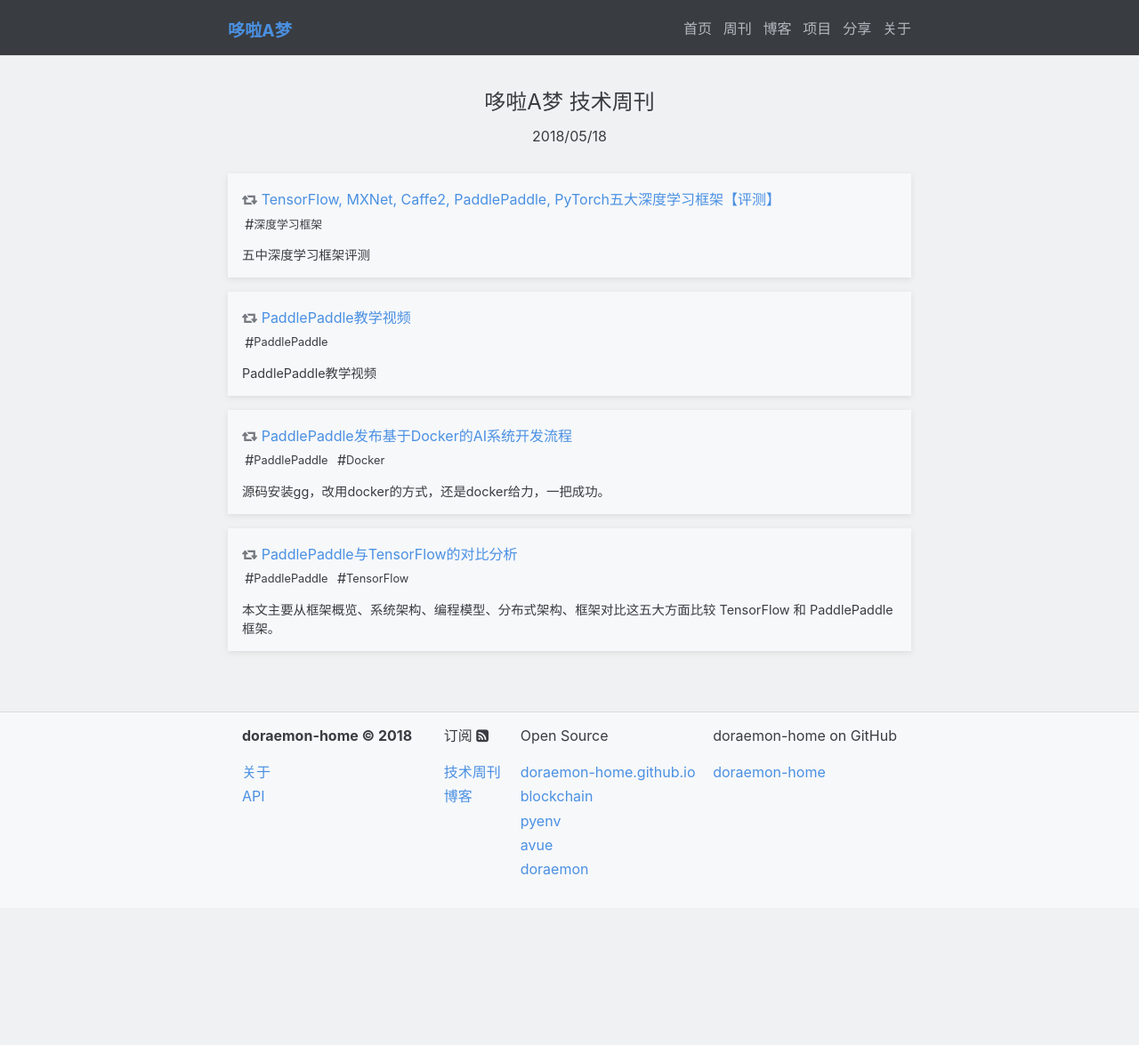
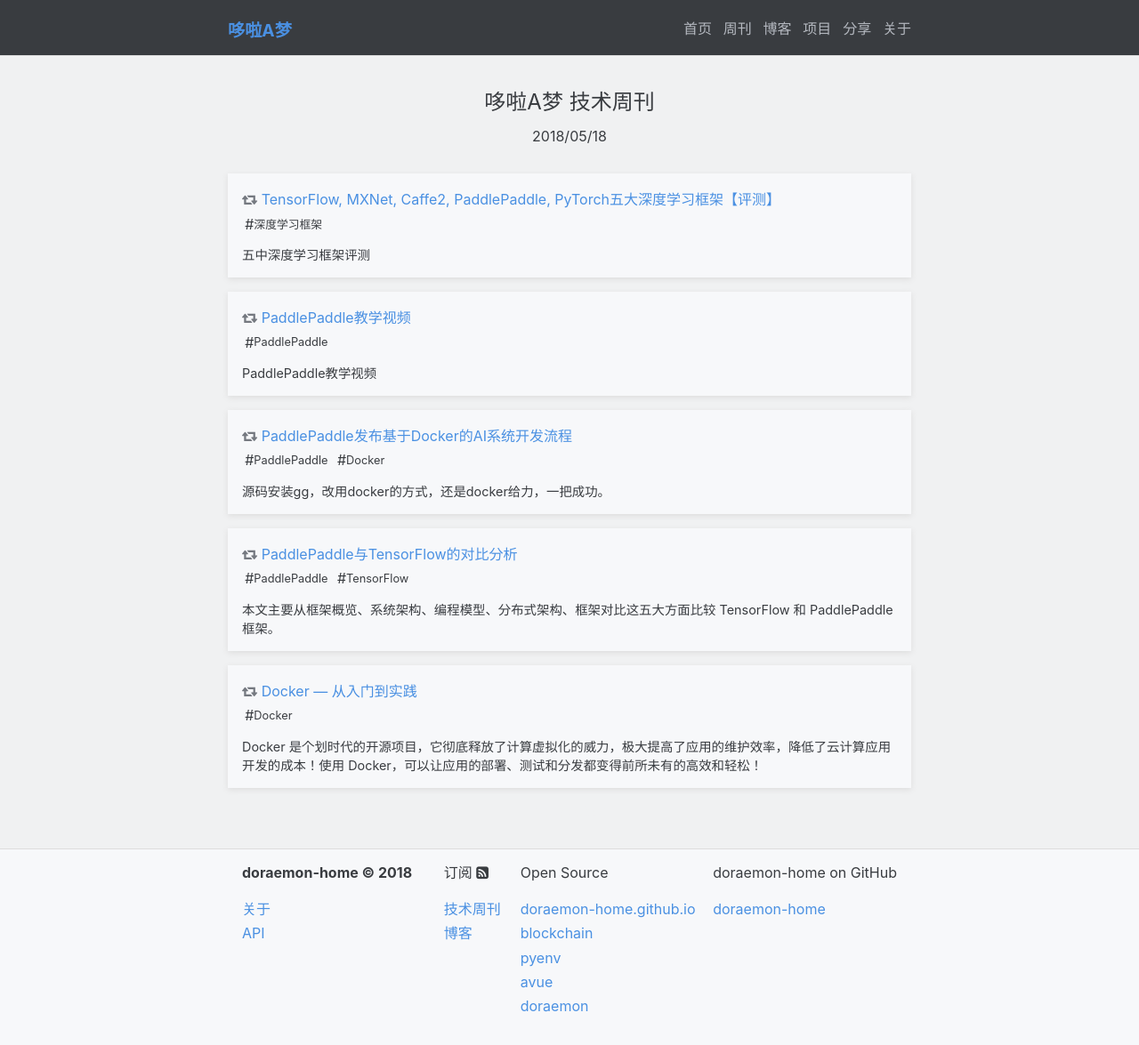
Before and after one commit to doraemon-home/doraemon-home.github.io, a Jekyll site: the page built from _weekly/2018-05-18-weekly.md, in a window 1280 px wide. Shown: the whole page at 89% size. Built offline with Jekyll 4.4.1, drawn with Linux system fonts in a browser that asks for light colours; before the commit the page ends 1021 px from its top, so only the background shows below that.

Commit message:
auto commit by robot

```diff
--- a/_weekly/2018-05-18-weekly.md
+++ b/_weekly/2018-05-18-weekly.md
@@ -20,4 +20,9 @@
     comment:  "本文主要从框架概览、系统架构、编程模型、分布式架构、框架对比这五大方面比较 TensorFlow 和 PaddlePaddle 框架。"
     referrer: "leunggeorge"
     tags:    ["PaddlePaddle", "TensorFlow"]
+  - title:    "Docker — 从入门到实践"
+    link:     "https://yeasy.gitbooks.io/docker_practice/content/"
+    comment:  "Docker 是个划时代的开源项目，它彻底释放了计算虚拟化的威力，极大提高了应用的维护效率，降低了云计算应用开发的成本！使用 Docker，可以让应用的部署、测试和分发都变得前所未有的高效和轻松！"
+    referrer: "leunggeorge"
+    tags:    ["Docker"]
 ---
```
